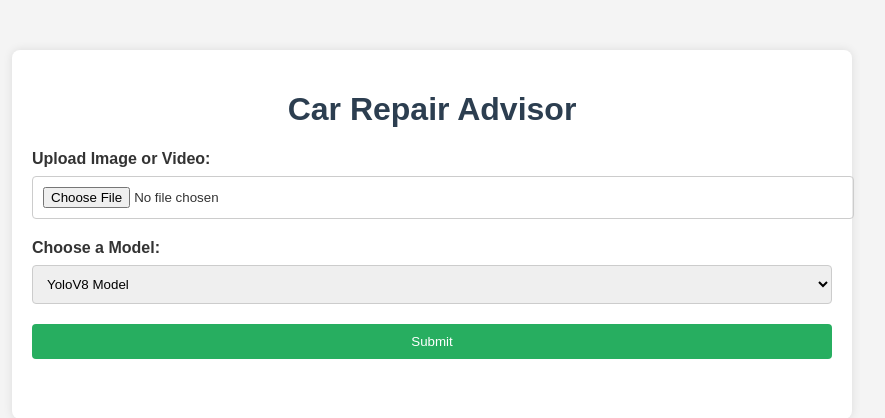
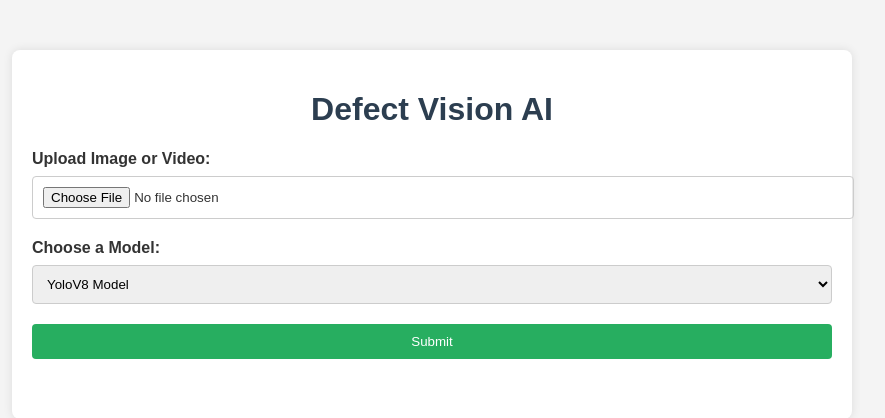
Before and after one commit to KaustubhGhale/Tata_Innovent_2024, a Flask app: page / in a window 1280 px wide. Shown: the top 418 px of the page, without its empty margins (208-1093 px from the left). Run offline with Flask 3, Linux system fonts and the light colour scheme.

Commit message:
index.html

```diff
--- a/templates/index.html
+++ b/templates/index.html
@@ -3,12 +3,12 @@
 <head>
     <meta charset="UTF-8">
     <meta name="viewport" content="width=device-width, initial-scale=1.0">
-    <title>ProfitGPT - Car Repair Advisor</title>
+    <title>Defect Vision AI</title>
     <link rel="stylesheet" href="static/styles.css">
 </head>
 <body>
     <div class="container">
-        <h1>Car Repair Advisor</h1>
+        <h1>Defect Vision AI</h1>
         <form id="upload-form">
             <label for="file-upload">Upload Image or Video:</label>
             <input type="file" id="file-upload" accept="image/*,video/*">
```
